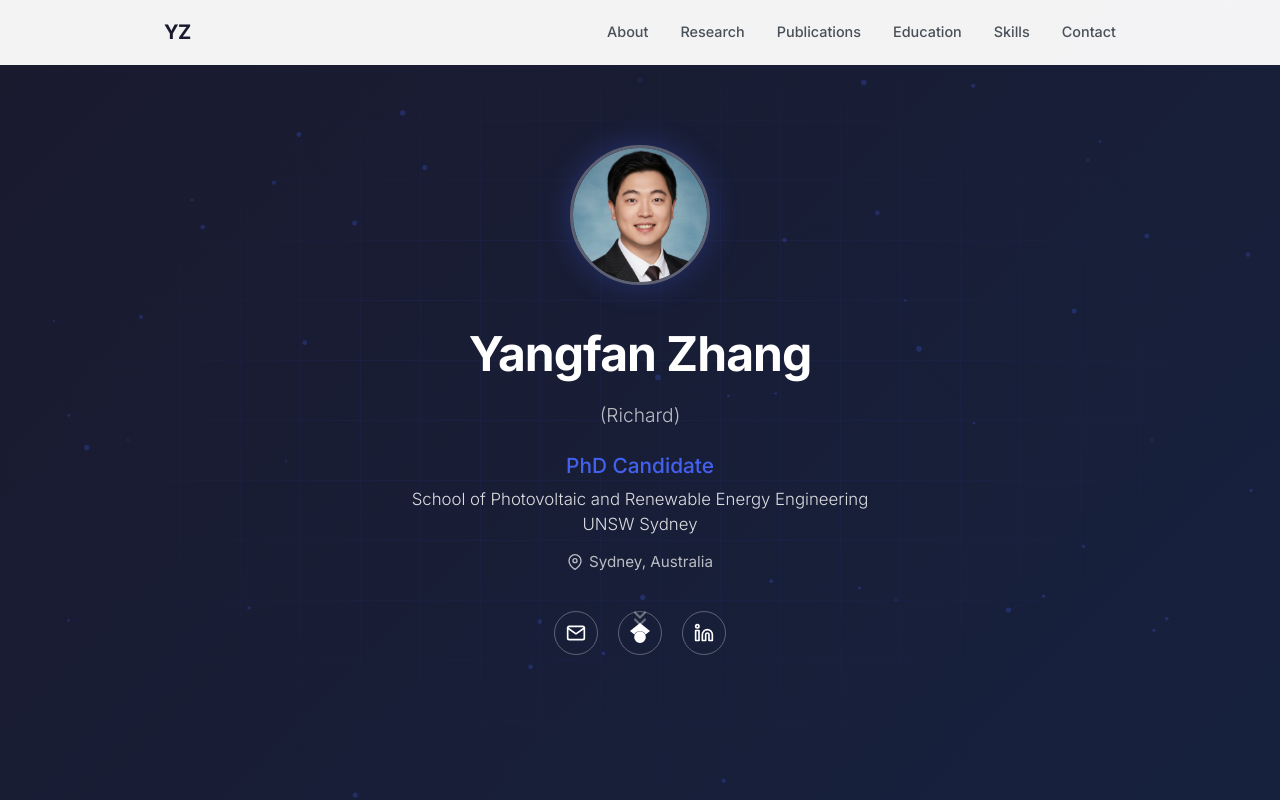
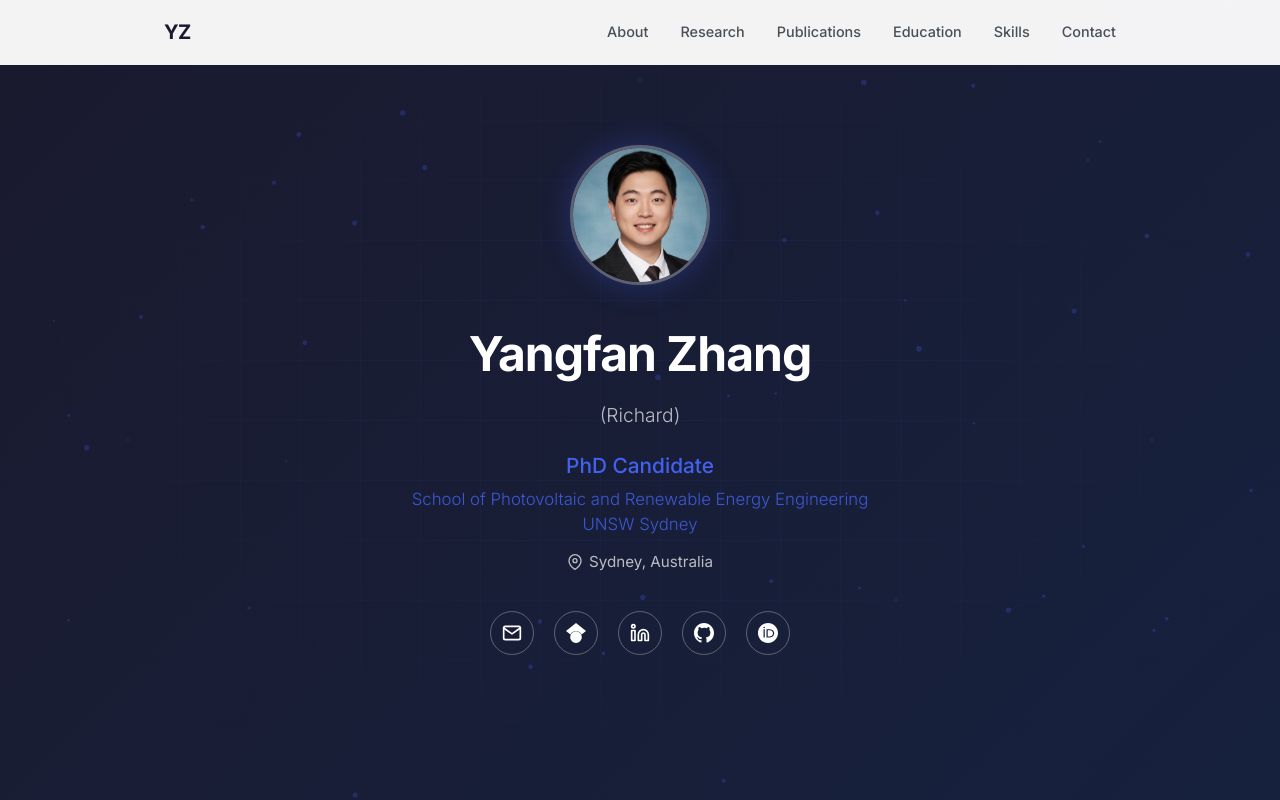
Before and after one commit to Richardyangfan78/Person_Web, a plain HTML site: page index.html in a window 1280 px wide. Shown: the top 800 px of the page. Drawn offline with Linux system fonts and the light colour scheme.

Commit message:
Add files via upload

```diff
--- a/index.html
+++ b/index.html
@@ -40,8 +40,8 @@
             <h1 class="hero-name">Yangfan Zhang</h1>
             <p class="hero-alias">(Richard)</p>
             <p class="hero-title">PhD Candidate</p>
-            <p class="hero-affiliation">School of Photovoltaic and Renewable Energy Engineering</p>
-            <p class="hero-affiliation">UNSW Sydney</p>
+            <p class="hero-affiliation"><a href="https://www.unsw.edu.au/engineering/our-schools/photovoltaic-and-renewable-energy-engineering" target="_blank" rel="noopener noreferrer">School of Photovoltaic and Renewable Energy Engineering</a></p>
+            <p class="hero-affiliation"><a href="https://www.unsw.edu.au/engineering/our-schools/photovoltaic-and-renewable-energy-engineering" target="_blank" rel="noopener noreferrer">UNSW Sydney</a></p>
             <p class="hero-location">
                 <svg width="16" height="16" viewBox="0 0 24 24" fill="none" stroke="currentColor" stroke-width="2" stroke-linecap="round" stroke-linejoin="round"><path d="M21 10c0 7-9 13-9 13s-9-6-9-13a9 9 0 0 1 18 0z"></path><circle cx="12" cy="10" r="3"></circle></svg>
                 Sydney, Australia
@@ -56,10 +56,13 @@
                 <a href="https://linkedin.com/in/richardyangfan" target="_blank" rel="noopener noreferrer" class="hero-link" title="LinkedIn">
                     <svg width="20" height="20" viewBox="0 0 24 24" fill="none" stroke="currentColor" stroke-width="2" stroke-linecap="round" stroke-linejoin="round"><path d="M16 8a6 6 0 0 1 6 6v7h-4v-7a2 2 0 0 0-2-2 2 2 0 0 0-2 2v7h-4v-7a6 6 0 0 1 6-6z"></path><rect x="2" y="9" width="4" height="12"></rect><circle cx="4" cy="4" r="2"></circle></svg>
                 </a>
+                <a href="https://github.com/Richardyangfan78" target="_blank" rel="noopener noreferrer" class="hero-link" title="GitHub">
+                    <svg width="20" height="20" viewBox="0 0 24 24" fill="currentColor"><path d="M12 0C5.374 0 0 5.373 0 12c0 5.302 3.438 9.8 8.207 11.387.599.111.793-.261.793-.577v-2.234c-3.338.726-4.033-1.416-4.033-1.416-.546-1.387-1.333-1.756-1.333-1.756-1.089-.745.083-.729.083-.729 1.205.084 1.839 1.237 1.839 1.237 1.07 1.834 2.807 1.304 3.492.997.107-.775.418-1.305.762-1.604-2.665-.305-5.467-1.334-5.467-5.931 0-1.311.469-2.381 1.236-3.221-.124-.303-.535-1.524.117-3.176 0 0 1.008-.322 3.301 1.23A11.509 11.509 0 0 1 12 5.803c1.02.005 2.047.138 3.006.404 2.291-1.552 3.297-1.23 3.297-1.23.653 1.653.242 2.874.118 3.176.77.84 1.235 1.911 1.235 3.221 0 4.609-2.807 5.624-5.479 5.921.43.372.823 1.102.823 2.222v3.293c0 .319.192.694.801.576C20.566 21.797 24 17.3 24 12c0-6.627-5.373-12-12-12z"/></svg>
+                </a>
+                <a href="https://orcid.org/0009-0007-9824-2516" target="_blank" rel="noopener noreferrer" class="hero-link" title="ORCID">
+                    <svg width="20" height="20" viewBox="0 0 24 24" fill="currentColor"><path d="M12 0C5.372 0 0 5.372 0 12s5.372 12 12 12 12-5.372 12-12S18.628 0 12 0zM7.369 4.378c.525 0 .947.431.947.947s-.422.947-.947.947a.95.95 0 0 1-.947-.947c0-.525.422-.947.947-.947zm-.722 3.038h1.444v10.041H6.647V7.416zm3.562 0h3.9c3.712 0 5.344 2.653 5.344 5.025 0 2.578-2.016 5.025-5.325 5.025h-3.919V7.416zm1.444 1.303v7.444h2.297c3.272 0 4.022-2.484 4.022-3.722 0-1.847-1.178-3.722-3.978-3.722h-2.341z"/></svg>
+                </a>
             </div>
-            <a href="#about" class="scroll-indicator" aria-label="Scroll down">
-                <svg width="24" height="24" viewBox="0 0 24 24" fill="none" stroke="currentColor" stroke-width="2" stroke-linecap="round" stroke-linejoin="round"><polyline points="7 13 12 18 17 13"></polyline><polyline points="7 6 12 11 17 6"></polyline></svg>
-            </a>
         </div>
     </section>
 
```
